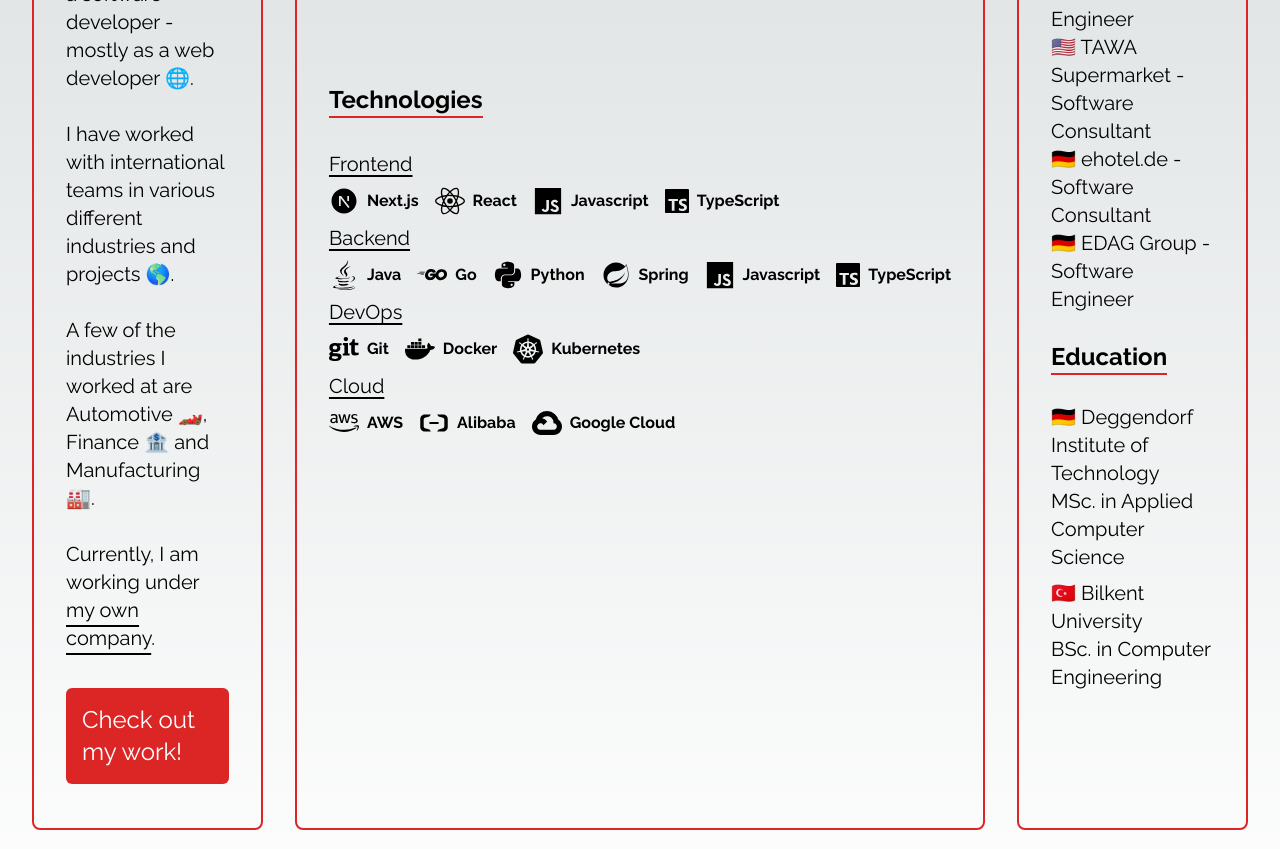
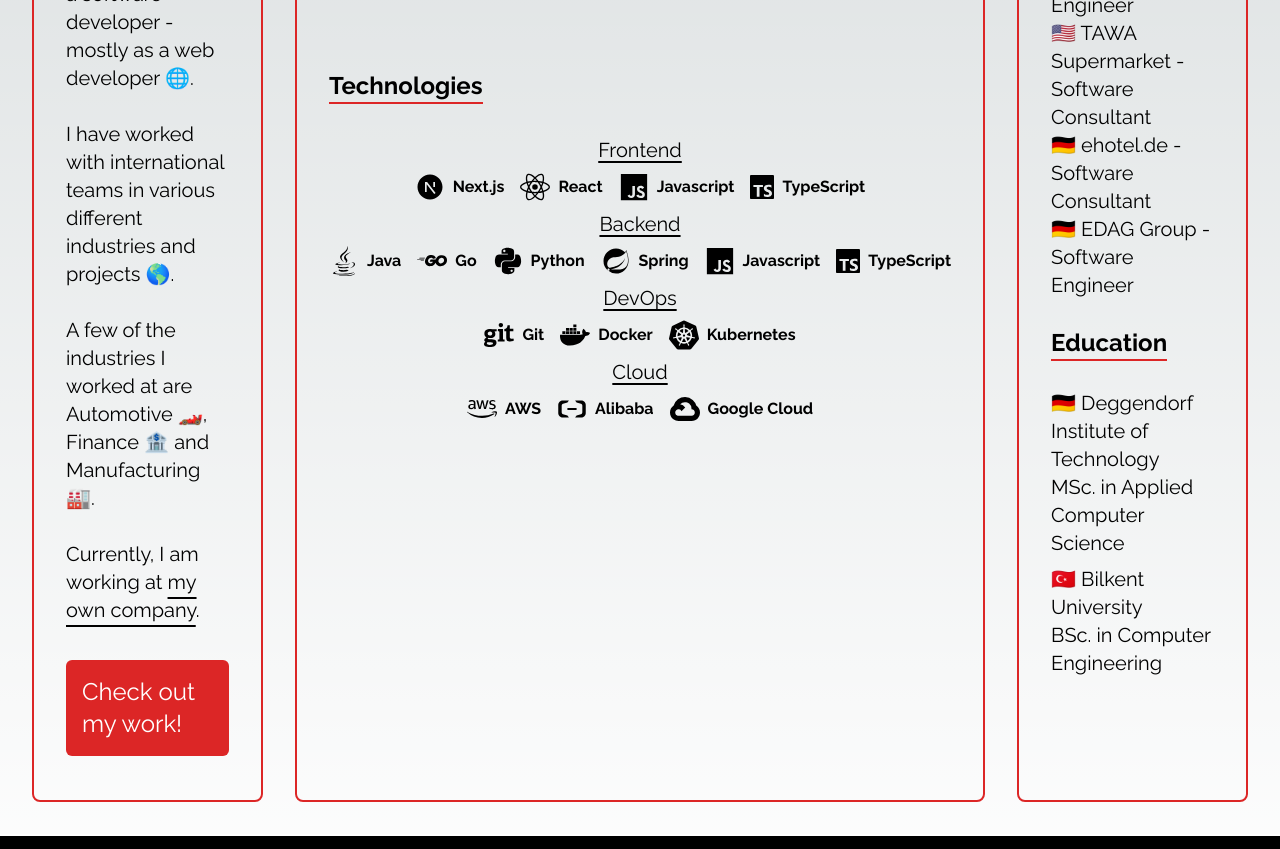
Before and after one commit to mehmet-f-dogan/mehmetfd.dev, a Next.js app: page / in a window 1280 px wide. Shown: the part 420-1269 px from the top of the page. Built offline with nearby package versions, Linux system fonts and the light colour scheme.

Commit message:
typos and layout changes of technologies

```diff
--- a/app/components/AboutMe.tsx
+++ b/app/components/AboutMe.tsx
@@ -29,7 +29,7 @@ const AboutMe = (props: Props) => {
         </p>
         <br />
         <p>
-          Currently, I am working under{" "}
+          Currently, I am working at{" "}
           <a
             className="underline hover:text-red-500 underline-offset-8"
             href="/"
--- a/app/components/Technologies.tsx
+++ b/app/components/Technologies.tsx
@@ -34,7 +34,7 @@ const Technologies = (props: Props) => {
         <h1 className="self-center font-bold text-2xl">Technologies</h1>
       </div>
       <br />
-      <div>
+      <div className="flex flex-col items-center justify-center w-full">
         <h2 className="text-xl underline underline-offset-4 my-2">Frontend</h2>
         <div className="flex flex-col xl:flex-row space-x-4">
           <Technology text="Next.js">
@@ -51,7 +51,7 @@ const Technologies = (props: Props) => {
           </Technology>
         </div>
       </div>
-      <div>
+      <div className="flex flex-col items-center justify-center w-full">
         <h2 className="text-xl underline underline-offset-4 my-2">Backend</h2>
         <div className="flex flex-col xl:flex-row items-center space-x-4">
           <Technology text="Java">
@@ -74,7 +74,7 @@ const Technologies = (props: Props) => {
           </Technology>
         </div>
       </div>
-      <div>
+      <div className="flex flex-col items-center justify-center w-full">
         <h2 className="text-xl underline underline-offset-4 my-2">DevOps</h2>
         <div className="flex flex-col xl:flex-row space-x-4">
           <Technology text="Git">
@@ -88,7 +88,7 @@ const Technologies = (props: Props) => {
           </Technology>
         </div>
       </div>
-      <div>
+      <div className="flex flex-col items-center justify-center w-full">
         <h2 className="text-xl underline underline-offset-4 my-2">Cloud</h2>
         <div className="flex flex-col xl:flex-row space-x-4">
           <Technology text="AWS">
```
